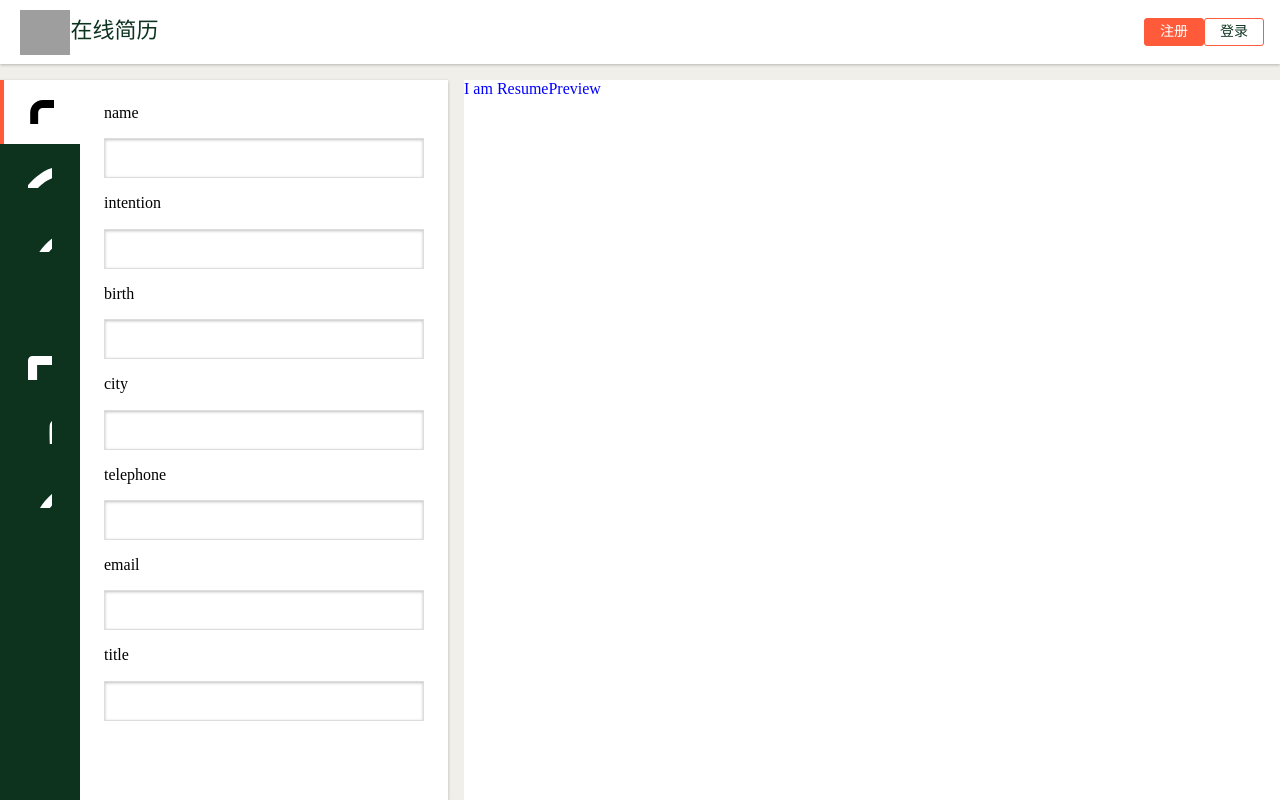
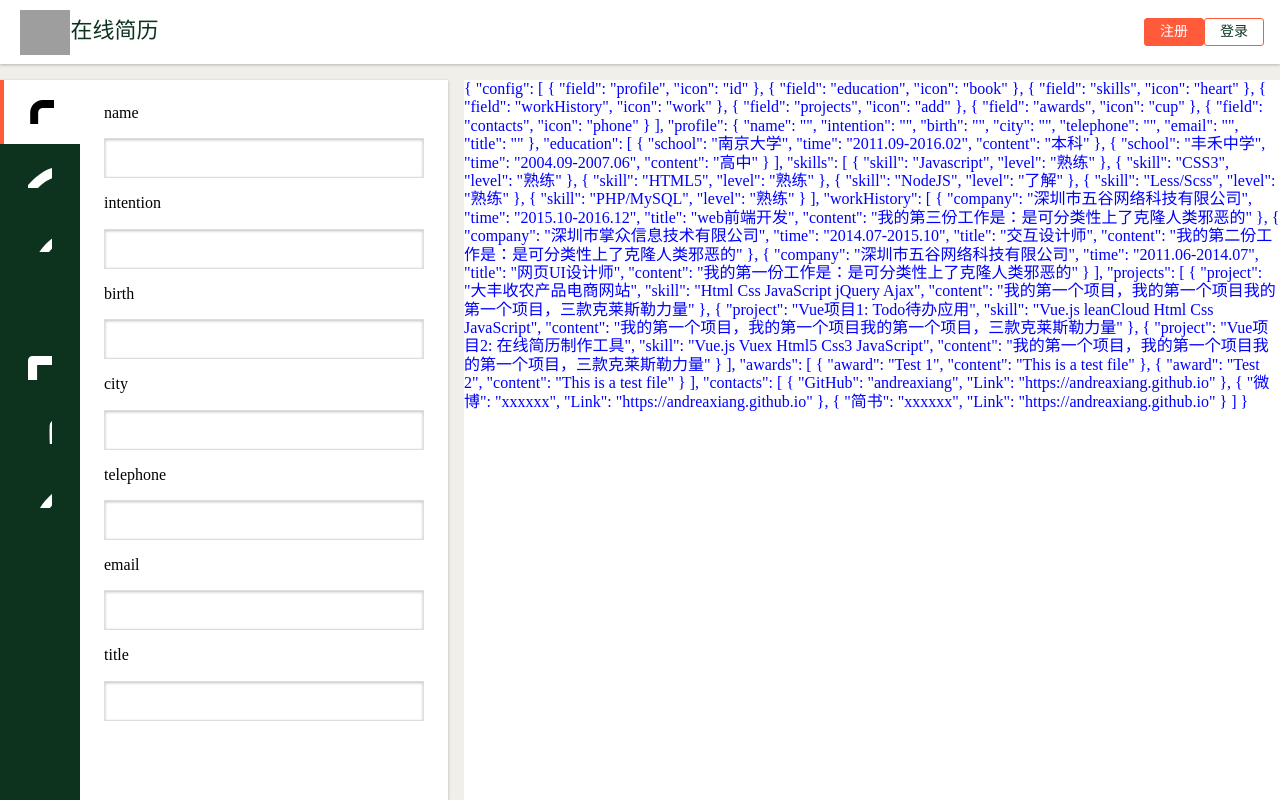
Before and after one commit to andreaxiang/resume-v2.0, a Vue app: page / in a window 1280 px wide. Built offline with nearby package versions, Linux system fonts and the light colour scheme; grey boxes are pictures that could not be loaded.

Commit message:
在 ResumePreview 里访问 resume 数据

```diff
--- a/src/components/ResumePreview.vue
+++ b/src/components/ResumePreview.vue
@@ -1,13 +1,18 @@
 <template>
    <div id="resumePreview">
-     I am ResumePreview
+     {{resume}}
    </div>
  </template>
 
  <script>
 
  export default {
-   name: 'ResumePreview'
+   name: 'ResumePreview',
+   computed: {
+     resume(){
+       return this.$store.state.resume
+     }
+   }
  }
  </script>
 
```
Also changed, not shown: 13 other files (tests, documents, lock files or other folders).
